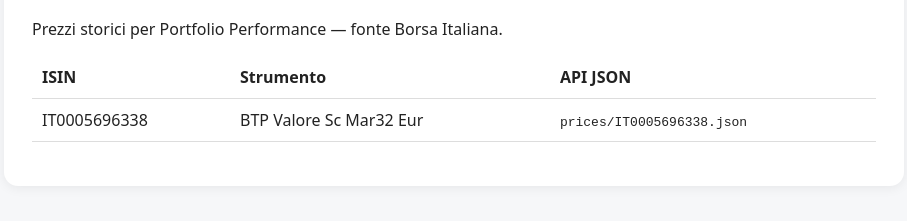
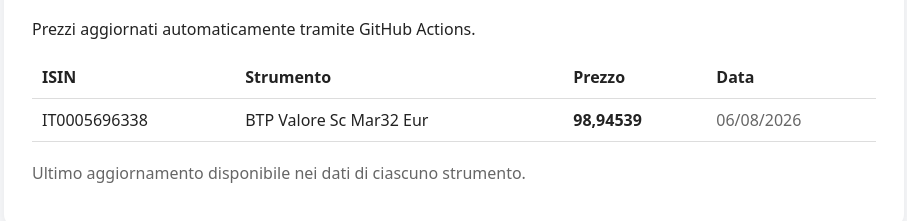
Before and after one commit to andreacocci77/portfolio-price-feed, a plain HTML site: page index.html in a window 1280 px wide. Shown: the part 114-335 px from the top of the page, without its empty margins (186-1093 px from the left). Drawn offline with Linux system fonts and the light colour scheme.

Commit message:
Mostra prezzi del portafoglio

```diff
--- a/index.html
+++ b/index.html
@@ -3,29 +3,183 @@
 <head>
 <meta charset="utf-8">
 <meta name="viewport" content="width=device-width,initial-scale=1">
+
 <title>Portfolio Price Feed</title>
+
 <style>
-body{font-family:system-ui,sans-serif;max-width:900px;margin:40px auto;padding:0 20px;background:#f6f7f9;color:#222}
-main{background:white;padding:28px;border-radius:14px;box-shadow:0 2px 12px #0001}
-h1{margin-top:0} table{width:100%;border-collapse:collapse} th,td{text-align:left;padding:10px;border-bottom:1px solid #ddd}
-code{word-break:break-all}
+body {
+    font-family: system-ui, sans-serif;
+    max-width: 900px;
+    margin: 40px auto;
+    padding: 0 20px;
+    background: #f6f7f9;
+    color: #222;
+}
+
+main {
+    background: white;
+    padding: 28px;
+    border-radius: 14px;
+    box-shadow: 0 2px 12px #0001;
+}
+
+h1 {
+    margin-top: 0;
+}
+
+table {
+    width: 100%;
+    border-collapse: collapse;
+}
+
+th,
+td {
+    text-align: left;
+    padding: 10px;
+    border-bottom: 1px solid #ddd;
+}
+
+.price {
+    font-weight: 600;
+}
+
+.date {
+    color: #666;
+}
+
+.status {
+    margin-top: 20px;
+    color: #666;
+}
 </style>
+
 </head>
-<body><main>
+
+<body>
+
+<main>
+
 <h1>Portfolio Price Feed</h1>
-<p>Prezzi storici per Portfolio Performance — fonte Borsa Italiana.</p>
-<table><thead><tr><th>ISIN</th><th>Strumento</th><th>API JSON</th></tr></thead>
-<tbody id="list"></tbody></table>
-<p id="updated"></p>
+
+<p>
+Prezzi aggiornati automaticamente tramite GitHub Actions.
+</p>
+
+<table>
+
+<thead>
+<tr>
+    <th>ISIN</th>
+    <th>Strumento</th>
+    <th>Prezzo</th>
+    <th>Data</th>
+</tr>
+</thead>
+
+<tbody id="list"></tbody>
+
+</table>
+
+<p id="updated" class="status"></p>
+
 </main>
+
 <script>
-fetch('isins.json').then(r=>r.json()).then(async items=>{
- const tbody=document.querySelector('#list');
- for(const x of items){
-   const tr=document.createElement('tr');
-   tr.innerHTML=`<td>${x.isin}</td><td>${x.name||''}</td><td><code>prices/${x.isin}.json</code></td>`;
-   tbody.appendChild(tr);
- }
-});
+
+async function loadPortfolio() {
+
+    const tbody = document.querySelector('#list');
+
+    try {
+
+        // Carica la lista degli strumenti
+        const response = await fetch('isins.json');
+
+        const items = await response.json();
+
+        for (const x of items) {
+
+            try {
+
+                // Carica il JSON del singolo strumento
+                const priceResponse =
+                    await fetch(`prices/${x.isin}.json`);
+
+                const data =
+                    await priceResponse.json();
+
+                // Ultima quotazione disponibile
+                const quotes = data.quotes || [];
+
+                const last =
+                    quotes[quotes.length - 1];
+
+                const tr =
+                    document.createElement('tr');
+
+                if (last) {
+
+                    const price =
+                        Number(last.close).toLocaleString(
+                            'it-IT',
+                            {
+                                minimumFractionDigits: 2,
+                                maximumFractionDigits: 5
+                            }
+                        );
+
+                    const date =
+                        new Date(last.date).toLocaleDateString(
+                            'it-IT'
+                        );
+
+                    tr.innerHTML = `
+                        <td>${x.isin}</td>
+                        <td>${x.name || ''}</td>
+                        <td class="price">${price}</td>
+                        <td class="date">${date}</td>
+                    `;
+
+                } else {
+
+                    tr.innerHTML = `
+                        <td>${x.isin}</td>
+                        <td>${x.name || ''}</td>
+                        <td colspan="2">Nessun dato</td>
+                    `;
+
+                }
+
+                tbody.appendChild(tr);
+
+            } catch (error) {
+
+                console.error(
+                    `Errore caricando ${x.isin}:`,
+                    error
+                );
+
+            }
+
+        }
+
+        document.querySelector('#updated').textContent =
+            'Ultimo aggiornamento disponibile nei dati di ciascuno strumento.';
+
+    } catch (error) {
+
+        console.error(error);
+
+        document.querySelector('#updated').textContent =
+            'Errore nel caricamento dei dati.';
+
+    }
+
+}
+
+loadPortfolio();
+
 </script>
-</body></html>
+
+</body>
+</html>
```
